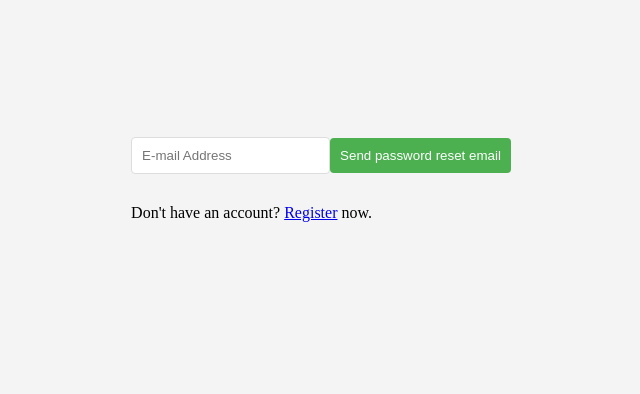
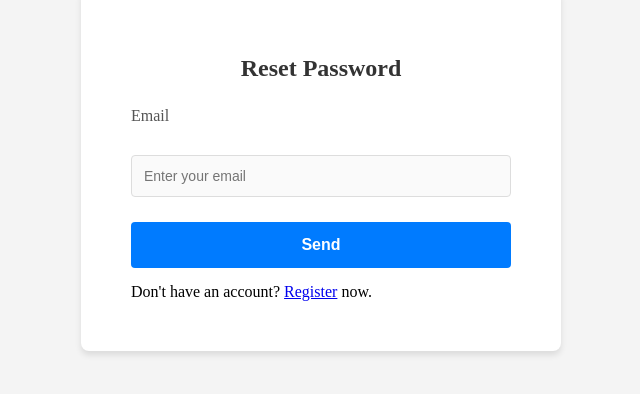
Before and after one commit to imparshva07/OpusLink, a React (Vite) app in the folder frontend/: page /reset in a window 1280 px wide. Shown: the part 230-624 px from the top of the page, without its empty margins (319-959 px from the left). Built offline with nearby package versions, Linux system fonts and the light colour scheme; no server answers.

Commit message:
Adding all the input validations with resetPassword fixes

```diff
--- a/frontend/src/components/bidModal/BidModal.jsx
+++ b/frontend/src/components/bidModal/BidModal.jsx
@@ -1,50 +1,88 @@
 /* eslint-disable react/prop-types */
 /* eslint-disable no-unused-vars */
-import React, { useState, useContext } from 'react';
-import axios from 'axios';
-import './BidModal.css';
-import { UserContext } from '../../context/UserContext';
+import React, { useState, useContext } from "react";
+import axios from "axios";
+import "./BidModal.css";
+import { UserContext } from "../../context/UserContext";
 
 const BidModal = ({ showModal, handleClose, project, setBidSubmitted }) => {
-  const [error, setError] = useState('');
+  const [error, setError] = useState("");
   const { currentUser } = useContext(UserContext);
 
   const [formData, setFormData] = useState({
     bidAmount: "",
-    proposal: ""
+    proposal: "",
+  });
+
+  const [formErrors, setFormErrors] = useState({
+    bidAmount: "",
+    proposal: "",
   });
 
   const handleChange = (e) => {
     const { id, value } = e.target;
     setFormData((prev) => ({ ...prev, [id]: value }));
+
+    if (formErrors[id]) {
+      setFormErrors((prevErrors) => {
+        const updatedErrors = { ...prevErrors };
+        delete updatedErrors[id];
+        return updatedErrors;
+      });
+    }
+  };
+
+  const validateForm = () => {
+    const errors = {};
+
+    if (!formData.bidAmount) {
+      errors.bidAmount = "Bid amount is required.";
+    } else if (formData.bidAmount <= 0) {
+      errors.bidAmount = "Bid amount must be greater than 0.";
+    }
+
+    if (!formData.proposal.trim()) {
+      errors.proposal = "Proposal is required.";
+    } else if (formData.proposal.length < 10) {
+      errors.proposal = "Proposal must be at least 10 characters long.";
+    }
+
+    setFormErrors(errors);
+    return Object.keys(errors).length === 0;
   };
 
   const handleSubmit = async (e) => {
     e.preventDefault();
-
-    if (!formData.bidAmount || !formData.proposal) {
-      setError('Both fields are required.');
-      return;
-    }
-
+    if (validateForm()) {
+      setError("");
       try {
-      const response = await axios.post("http://localhost:3000/api/bids", {
+        await axios.post(
+          "http://localhost:3000/api/bids",
+          {
             projectId: project._id,
             userId: project.userId,
             freelancerId: currentUser._id,
             bidAmount: formData.bidAmount,
-        proposal: formData.proposal
-      }, {
+            proposal: formData.proposal,
+          },
+          {
             headers: {
               "Content-Type": "application/json",
             },
-      });
+          }
+        );
         setBidSubmitted(true);
+        handleClose();
       } catch (err) {
-      console.error("Error submitting bid: ", error.response?.data || error.message);
-      alert("Failed to submit bid. Please check your inputs and try again.");
+        console.error(
+          "Error submitting bid: ",
+          err.response?.data || err.message
+        );
+        setError(
+          "Failed to submit bid. Please check your inputs and try again."
+        );
       }
-    handleClose();
+    }
   };
 
   if (!showModal) return null;
@@ -63,6 +101,9 @@ const BidModal = ({ showModal, handleClose, project, setBidSubmitted }) => {
             onChange={handleChange}
             placeholder="Enter Your Bid Amount"
           />
+          {formErrors.bidAmount && (
+            <div className="error-message">{formErrors.bidAmount}</div>
+          )}
 
           <label htmlFor="proposal">Bid Proposal</label>
           <textarea
@@ -72,6 +113,9 @@ const BidModal = ({ showModal, handleClose, project, setBidSubmitted }) => {
             placeholder="Enter Your Proposal"
             rows="4"
           />
+          {formErrors.proposal && (
+            <div className="error-message">{formErrors.proposal}</div>
+          )}
 
           <button type="submit">Submit Bid</button>
 
--- a/frontend/src/pages/login/Login.jsx
+++ b/frontend/src/pages/login/Login.jsx
@@ -1,4 +1,4 @@
-import React, { useEffect, useState, useContext } from "react";
+import { useEffect, useState, useContext } from "react";
 import { Link, useNavigate } from "react-router-dom";
 import { auth, logInWithEmailAndPassword } from "../../Firebase";
 import { useAuthState } from "react-firebase-hooks/auth";
@@ -31,6 +31,19 @@ function Login() {
     return Object.keys(errors).length === 0;
   };
 
+  const handleFieldChange = (field, value) => {
+    if (formErrors[field]) {
+      setFormErrors((prevErrors) => {
+        const updatedErrors = { ...prevErrors };
+        delete updatedErrors[field];
+        return updatedErrors;
+      });
+    }
+
+    if (field === "email") setEmail(value);
+    if (field === "password") setPassword(value);
+  };
+
   useEffect(() => {
     const fetchAndNavigate = async () => {
       if (loading) return;
@@ -44,6 +57,7 @@ function Login() {
       }
     };
     fetchAndNavigate();
+    // eslint-disable-next-line react-hooks/exhaustive-deps
   }, [user, loading, navigate]);
 
   const handleSubmit = async (e) => {
@@ -69,20 +83,24 @@ function Login() {
           id="email"
           type="text"
           value={email}
-          onChange={(e) => setEmail(e.target.value)}
-          placeholder="Enter Your Email Address"
+          onChange={(e) => handleFieldChange("email", e.target.value)}
+          placeholder="Enter your email"
         />
-        {formErrors.email && <div className="error-message">{formErrors.email}</div>}
+        {formErrors.email && (
+          <div className="error-message">{formErrors.email}</div>
+        )}
 
         <label htmlFor="password">Password</label>
         <input
           id="password"
           type="password"
           value={password}
-          onChange={(e) => setPassword(e.target.value)}
-          placeholder="Password"
+          onChange={(e) => handleFieldChange("password", e.target.value)}
+          placeholder="Enter your password"
         />
-        {formErrors.password && <div className="error-message">{formErrors.password}</div>}
+        {formErrors.password && (
+          <div className="error-message">{formErrors.password}</div>
+        )}
 
         <button type="submit">Login</button>
 
@@ -93,7 +111,7 @@ function Login() {
             <Link to="/reset">Forgot Password</Link>
           </div>
           <div>
-            Don't have an account? <Link to="/register">Register</Link> now.
+            Don{"'"}t have an account? <Link to="/register">Register</Link> now.
           </div>
         </div>
       </form>
--- a/frontend/src/pages/register/Register.jsx
+++ b/frontend/src/pages/register/Register.jsx
@@ -1,4 +1,4 @@
-import React, { useEffect, useState, useContext } from "react";
+import { useEffect, useState } from "react";
 import { Link, useNavigate } from "react-router-dom";
 import "../register/Register.css";
 import { auth, registerInWithEmailAndPassword } from "../../Firebase";
@@ -21,25 +21,77 @@ function Register() {
   const validateForm = () => {
     const errors = {};
 
-    if (!name.trim()) errors.name = "Full Name is required";
+    if (!name.trim()) {
+      errors.name = "Full Name is required";
+    } else if (name.length > 50) {
+      errors.name = "Name must not exceed 50 characters";
+    }
+
     if (!email.trim()) {
       errors.email = "Email is required";
     } else if (!/^[\w.%+-]+@[\w.-]+\.[a-zA-Z]{2,}$/.test(email)) {
       errors.email = "Invalid email format";
     }
+
     if (!password.trim()) {
       errors.password = "Password is required";
     } else if (password.length < 6) {
-      errors.password = "Password must be at least 6 characters";
+      errors.password = "Password must be at least 6 characters long";
+    } else if (
+      !/(?=.*[A-Z])(?=.*\d)(?=.*[@$!%*?&])[A-Za-z\d@$!%*?&]{6,}/.test(password)
+    ) {
+      errors.password =
+        "Password must include at least one uppercase letter, one number, and one special character";
     }
-    if (!bio.trim()) errors.bio = "Bio is required";
+
+    if (img) {
+      const validImageTypes = ["image/jpeg", "image/png", "image/jpg"];
+      if (!validImageTypes.includes(img.type)) {
+        errors.img = "Invalid image format (only jpg, jpeg, or png allowed)";
+      } else if (img.size > 5 * 1024 * 1024) {
+        errors.img = "Image size must not exceed 5MB";
+      }
+    }
+
+    if (!bio.trim()) {
+      errors.bio = "Bio is required";
+    } else if (bio.length > 200) {
+      errors.bio = "Bio must not exceed 200 characters";
+    }
 
     setFormErrors(errors);
     return Object.keys(errors).length === 0;
   };
 
+  const handleFieldChange = (field, value) => {
+    if (formErrors[field]) {
+      setFormErrors((prevErrors) => {
+        const updatedErrors = { ...prevErrors };
+        delete updatedErrors[field];
+        return updatedErrors;
+      });
+    }
+
+    switch (field) {
+      case "name":
+        setName(value);
+        break;
+      case "email":
+        setEmail(value);
+        break;
+      case "password":
+        setPassword(value);
+        break;
+      case "bio":
+        setBio(value);
+        break;
+      default:
+        break;
+    }
+  };
+
   const register = async () => {
-    if (validateForm()) {
+    if (!validateForm()) return;
     const url = await upload(img);
     try {
       await registerInWithEmailAndPassword(
@@ -54,7 +106,6 @@ function Register() {
     } catch (error) {
       setErrorMessage(error.message);
     }
-    }
   };
 
   useEffect(() => {
@@ -62,7 +113,7 @@ function Register() {
   }, [user, loading, navigate]);
 
   const handleSubmit = (e) => {
-    e.preventDefault(); // Prevent form refresh
+    e.preventDefault();
     register();
   };
 
@@ -80,7 +131,7 @@ function Register() {
             type="text"
             placeholder="Enter your full name"
             value={name}
-            onChange={(e) => setName(e.target.value)}
+            onChange={(e) => handleFieldChange("name", e.target.value)}
           />
           {formErrors.name && (
             <div className="error-message">{formErrors.name}</div>
@@ -92,7 +143,7 @@ function Register() {
             type="email"
             placeholder="Enter your email"
             value={email}
-            onChange={(e) => setEmail(e.target.value)}
+            onChange={(e) => handleFieldChange("email", e.target.value)}
           />
           {formErrors.email && (
             <div className="error-message">{formErrors.email}</div>
@@ -104,7 +155,7 @@ function Register() {
             type="password"
             placeholder="Enter your password"
             value={password}
-            onChange={(e) => setPassword(e.target.value)}
+            onChange={(e) => handleFieldChange("password", e.target.value)}
           />
           {formErrors.password && (
             <div className="error-message">{formErrors.password}</div>
@@ -116,6 +167,9 @@ function Register() {
             accept="image/*"
             onChange={(e) => setImg(e.target.files[0])}
           />
+          {formErrors.img && (
+            <div className="error-message">{formErrors.img}</div>
+          )}
 
           <label htmlFor="bio">Bio</label>
           <input
@@ -123,7 +177,7 @@ function Register() {
             type="text"
             placeholder="Enter a brief description"
             value={bio}
-            onChange={(e) => setBio(e.target.value)}
+            onChange={(e) => handleFieldChange("bio", e.target.value)}
           />
           {formErrors.bio && (
             <div className="error-message">{formErrors.bio}</div>
@@ -139,7 +193,10 @@ function Register() {
                   checked={isClient}
                   onChange={() => setIsClient(!isClient)}
                 />
-                <span className="slider round" style={{ padding: '0px' }}></span>
+                <span
+                  className="slider round"
+                  style={{ padding: "0px" }}
+                ></span>
               </label>
             </div>
           </div>
--- a/frontend/src/pages/register/Reset.jsx
+++ b/frontend/src/pages/register/Reset.jsx
@@ -1,42 +1,174 @@
-import React, { useEffect, useState } from "react";
+import { useEffect, useState } from "react";
 import { Link, useNavigate } from "react-router-dom";
 import { useAuthState } from "react-firebase-hooks/auth";
 import { sendPasswordReset } from "../../Firebase";
-import { auth } from "../../Firebase"
+import { auth } from "../../Firebase";
 
 function Reset() {
   const [email, setEmail] = useState("");
+  const [formErrors, setFormErrors] = useState({});
+  const [errorMessage, setErrorMessage] = useState("");
+  const [buttonColor, setButtonColor] = useState("#007bff");
   const navigate = useNavigate();
   const [user, loading, error] = useAuthState(auth);
 
-  // TODO *************
+  const validateForm = () => {
+    const errors = {};
+
+    if (!email.trim()) {
+      errors.email = "Email is required";
+    } else if (!/^[\w.%+-]+@[\w.-]+\.[a-zA-Z]{2,}$/.test(email)) {
+      errors.email = "Invalid email format";
+    }
+
+    setFormErrors(errors);
+    return Object.keys(errors).length === 0;
+  };
+
+  const handleFieldChange = (field, value) => {
+    if (formErrors[field]) {
+      setFormErrors((prevErrors) => {
+        const updatedErrors = { ...prevErrors };
+        delete updatedErrors[field];
+        return updatedErrors;
+      });
+    }
+
+    if (field === "email") setEmail(value);
+  };
+
+  const reset = async () => {
+    if (!validateForm()) return;
+    try {
+      await sendPasswordReset(email);
+      navigate("/login");
+    } catch (error) {
+      setErrorMessage(error.message);
+    }
+  };
+
+  const handleReset = (e) => {
+    e.preventDefault();
+    reset();
+  };
+
   useEffect(() => {
     if (loading) return;
     if (user) navigate("/");
-  }, [user, loading]);
+  }, [user, loading, navigate]);
 
   return (
-    <div className="login">
-      <div className="login_box">
+    <div
+      style={{
+        display: "flex",
+        alignItems: "center",
+        justifyContent: "center",
+        minHeight: "100vh",
+        backgroundColor: "#f4f4f4",
+      }}
+    >
+      <form
+        style={{
+          width: "380px",
+          padding: "50px",
+          display: "flex",
+          flexDirection: "column",
+          gap: "15px",
+          background: "#ffffff",
+          borderRadius: "8px",
+          boxShadow: "0 4px 6px rgba(0, 0, 0, 0.1)",
+        }}
+        onSubmit={handleReset}
+      >
+        <h1
+          style={{
+            color: "#333",
+            fontSize: "24px",
+            fontWeight: "600",
+            marginBottom: "10px",
+            textAlign: "center",
+          }}
+        >
+          Reset Password
+        </h1>
+        {errorMessage && (
+          <span
+            style={{
+              color: "red",
+              fontSize: "14px",
+              textAlign: "center",
+            }}
+          >
+            {errorMessage}
+          </span>
+        )}
+        <label
+          style={{
+            color: "#555",
+            fontSize: "16px",
+            fontWeight: "500",
+            marginBottom: "5px",
+          }}
+        >
+          Email
+        </label>
         <input
-          type="text"
-          className="reset__textBox"
+          type="email"
+          style={{
+            padding: "12px",
+            border: "1px solid #ddd",
+            borderRadius: "4px",
+            fontSize: "14px",
+            backgroundColor: "#fafafa",
+            transition: "border-color 0.3s",
+          }}
           value={email}
-          onChange={(e) => setEmail(e.target.value)}
-          placeholder="E-mail Address"
+          onChange={(e) => handleFieldChange("email", e.target.value)}
+          placeholder="Enter your email"
         />
+        {formErrors.email && (
+          <div
+            style={{
+              color: "red",
+              fontSize: "14px",
+            }}
+          >
+            {formErrors.email}
+          </div>
+        )}
         <button
-          style={{ marginTop: "20px" }}
-          className="reset__btn"
-          // TODO *************
-          onClick={()=> sendPasswordReset(email)}
+          type="submit"
+          style={{
+            padding: "14px",
+            border: "none",
+            borderRadius: "4px",
+            backgroundColor: buttonColor,
+            color: "#fff",
+            fontSize: "16px",
+            fontWeight: "600",
+            cursor: "pointer",
+            transition: "background-color 0.3s",
+          }}
+          onMouseEnter={() => setButtonColor("#0056b3")}
+          onMouseLeave={() => setButtonColor("#007bff")}
         >
-          Send password reset email
+          Send
         </button>
-        <div style={{ marginTop: "20px" }}>
-          Don't have an account? <Link to="/register">Register</Link> now.
+        {error && (
+          <div
+            style={{
+              color: "red",
+              fontSize: "14px",
+              textAlign: "center",
+            }}
+          >
+            {error.message}
+          </div>
+        )}
+        <div>
+          Don{"'"}t have an account? <Link to="/register">Register</Link> now.
         </div>
-      </div>
+      </form>
     </div>
   );
 }
```
Also changed, not shown: frontend/src/Firebase.js (+3 -20 lines), frontend/src/pages/add/Add.jsx (+50 -14 lines). Lines whose indentation alone changed are shown as unchanged.
